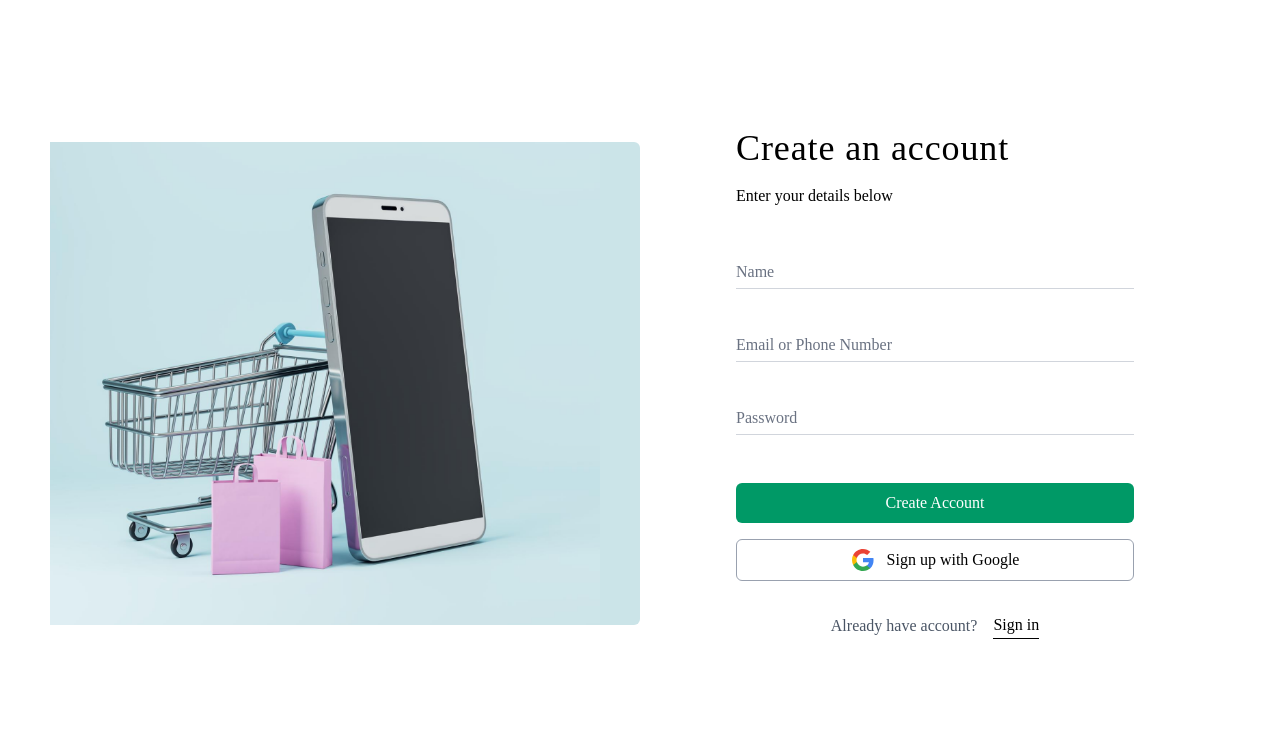
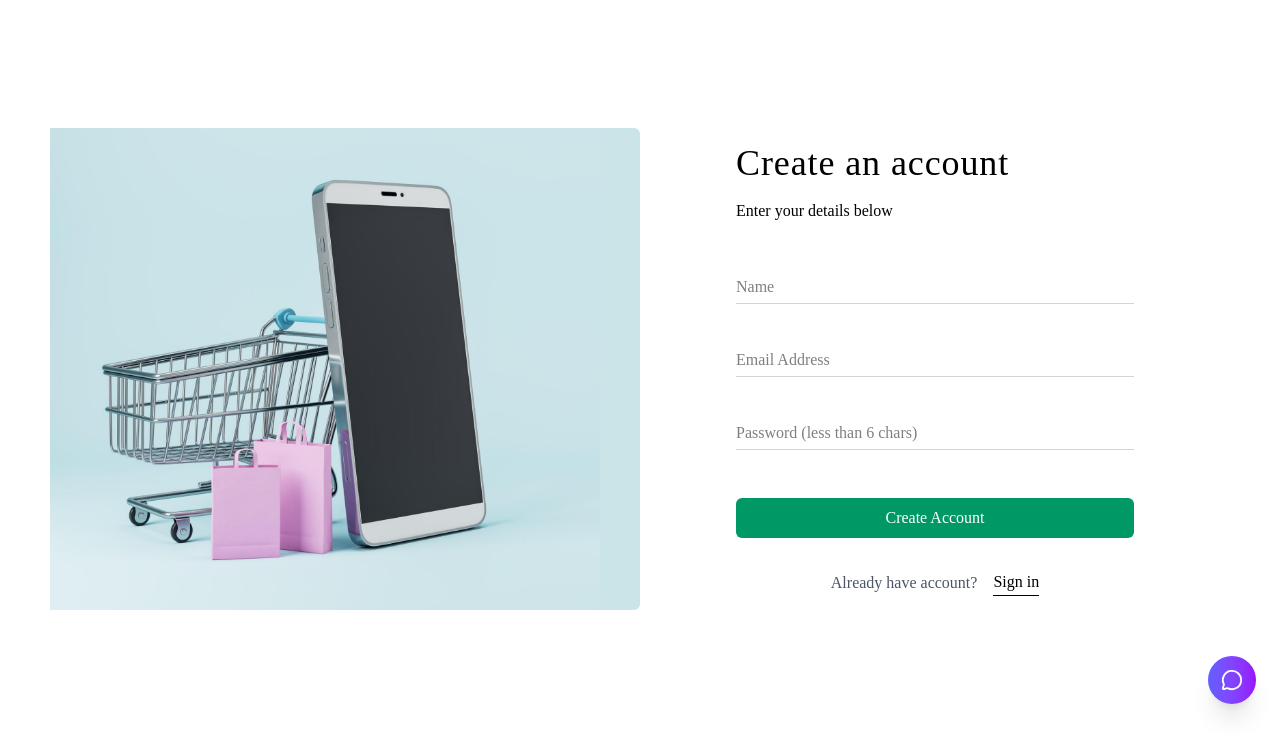
Before and after one commit to ayatbd/easy-mart, a Next.js app: page /signup in a window 1280 px wide. Shown: the top 752 px of the page. Built offline with nearby package versions, Linux system fonts and the light colour scheme.

Commit message:
added registration integration successfully

```diff
--- a/src/app/(auth)/signin/page.tsx
+++ b/src/app/(auth)/signin/page.tsx
@@ -22,7 +22,7 @@ export default function SignIn() {
         <div className="w-full lg:w-1/2 flex items-center justify-center px-4 sm:px-10 lg:px-24">
           <div className="w-full max-w-100 flex flex-col">
             <h1 className="text-3xl sm:text-4xl font-medium tracking-wide mb-4 text-black">
-              Sign up to Easy Mart
+              Sign in to Easy Mart
             </h1>
             <p className="text-black mb-12">Enter your details below</p>
 
--- a/src/app/(auth)/signup/page.tsx
+++ b/src/app/(auth)/signup/page.tsx
@@ -1,17 +1,86 @@
-import React from "react";
+"use client";
+import React, { useState } from "react";
 import Image from "next/image";
 import Link from "next/link";
+import { useRouter } from "next/navigation";
 import Container from "@/components/modules/Container";
+import {
+  useRegisterUserMutation,
+  useLoginMutation,
+} from "@/redux/features/auth/authApi";
+import { useDispatch } from "react-redux";
+import { setUser } from "@/redux/features/auth/authSlice";
 
 export default function SignUp() {
+  const router = useRouter();
+  const dispatch = useDispatch();
+
+  // RTK Query Mutations
+  const [registerUser, { isLoading }] = useRegisterUserMutation();
+  const [login] = useLoginMutation();
+
+  // Local State for errors and form
+  const [error, setError] = useState("");
+  const [formData, setFormData] = useState({
+    name: "",
+    email: "",
+    password: "",
+  });
+
+  const handleChange = (e) => {
+    setFormData({ ...formData, [e.target.name]: e.target.value });
+    setError(""); // Clear error when user types
+  };
+
+  const handleRegister = async (e) => {
+    e.preventDefault();
+    const { name, email, password } = formData;
+
+    // 1. Validation: Password must be less than 6 characters
+    if (password.length >= 6) {
+      setError("Password is too long! Must be less than 6 characters.");
+      return;
+    }
+
+    // 2. Capitalize first letter of Name
+    const formattedName = name.charAt(0).toUpperCase() + name.slice(1);
+
+    const userInfo = {
+      name: formattedName,
+      email: email.toLowerCase(),
+      role: "user",
+    };
+
+    try {
+      // 3. Send to Backend
+      const res = await registerUser(userInfo).unwrap();
+
+      // 4. Check if Backend rejected based on existing email
+      // (Your express code returns { message: "user already exists" })
+      if (res.message === "user already exists") {
+        setError("This email is already registered. Please use another.");
+        return;
+      }
+
+      // 5. If successful, get JWT and login
+      const tokenRes = await login({ email: userInfo.email }).unwrap();
+      dispatch(setUser({ user: userInfo, token: tokenRes.token }));
+
+      router.push("/admin"); // Or wherever you want them to go
+    } catch (err) {
+      setError("Something went wrong. Please try again.");
+    }
+  };
+
   return (
     <Container>
       <div className="w-full flex flex-col lg:flex-row items-center py-18 lg:py-32">
+        {/* Left Side Image */}
         <div className="hidden lg:flex w-1/2 h-full bg-[#CBE4E8] items-center justify-end rounded-r-sm pr-10 overflow-hidden">
           <div className="w-full h-full max-w-200">
             <Image
               src="/images/auth/image1.png"
-              alt="Shopping Cart and Phone"
+              alt="Auth Image"
               width={780}
               height={780}
               className="object-contain object-right"
@@ -19,6 +88,7 @@ export default function SignUp() {
           </div>
         </div>
 
+        {/* Right Side Form */}
         <div className="w-full lg:w-1/2 flex items-center justify-center px-4 sm:px-10 lg:px-24">
           <div className="w-full max-w-100 flex flex-col">
             <h1 className="text-3xl sm:text-4xl font-medium tracking-wide mb-4 text-black">
@@ -26,60 +96,46 @@ export default function SignUp() {
             </h1>
             <p className="text-black mb-12">Enter your details below</p>
 
-            <form className="flex flex-col gap-10">
+            {/* Error Message Display */}
+            {error && (
+              <div className="bg-red-50 text-red-600 p-3 rounded-md mb-6 text-sm border border-red-200">
+                {error}
+              </div>
+            )}
+
+            <form onSubmit={handleRegister} className="flex flex-col gap-10">
               <input
                 type="text"
+                name="name"
+                required
                 placeholder="Name"
-                className="w-full border-b border-gray-300 py-1 bg-transparent text-black placeholder-gray-500 focus:outline-none focus:border-black transition-colors"
+                onChange={handleChange}
+                className="w-full border-b border-gray-300 py-1 bg-transparent text-black focus:outline-none focus:border-black transition-colors"
               />
               <input
-                type="text"
-                placeholder="Email or Phone Number"
-                className="w-full border-b border-gray-300 py-1 bg-transparent text-black placeholder-gray-500 focus:outline-none focus:border-black transition-colors"
+                type="email"
+                name="email"
+                required
+                placeholder="Email Address"
+                onChange={handleChange}
+                className="w-full border-b border-gray-300 py-1 bg-transparent text-black focus:outline-none focus:border-black transition-colors"
               />
               <input
                 type="password"
-                placeholder="Password"
-                className="w-full border-b border-gray-300 py-1 bg-transparent text-black placeholder-gray-500 focus:outline-none focus:border-black transition-colors"
+                name="password"
+                required
+                placeholder="Password (less than 6 chars)"
+                onChange={handleChange}
+                className="w-full border-b border-gray-300 py-1 bg-transparent text-black focus:outline-none focus:border-black transition-colors"
               />
 
               <div className="flex flex-col gap-4 mt-2">
                 <button
                   type="submit"
-                  className="w-full bg-emerald-600 text-white py-2 rounded-sm font-medium hover:bg-emerald-700 transition-colors"
+                  disabled={isLoading}
+                  className="w-full bg-emerald-600 text-white py-2 rounded-sm font-medium hover:bg-emerald-700 transition-colors disabled:bg-gray-400"
                 >
-                  Create Account
-                </button>
-
-                <button
-                  type="button"
-                  className="w-full border border-gray-400 bg-white text-black py-2 rounded-sm font-medium hover:bg-gray-50 transition-colors flex items-center justify-center gap-3"
-                >
-                  <svg
-                    width="24"
-                    height="24"
-                    viewBox="0 0 24 24"
-                    fill="none"
-                    xmlns="http://www.w3.org/2000/svg"
-                  >
-                    <path
-                      d="M22.56 12.25c0-.78-.07-1.53-.2-2.25H12v4.26h5.92c-.26 1.37-1.04 2.53-2.21 3.31v2.77h3.57c2.08-1.92 3.28-4.74 3.28-8.09z"
-                      fill="#4285F4"
-                    />
-                    <path
-                      d="M12 23c2.97 0 5.46-.98 7.28-2.66l-3.57-2.77c-.98.66-2.23 1.06-3.71 1.06-2.86 0-5.29-1.93-6.16-4.53H2.18v2.84C3.99 20.53 7.7 23 12 23z"
-                      fill="#34A853"
-                    />
-                    <path
-                      d="M5.84 14.09c-.22-.66-.35-1.36-.35-2.09s.13-1.43.35-2.09V7.07H2.18C1.43 8.55 1 10.22 1 12s.43 3.45 1.18 4.93l2.85-2.22.81-.62z"
-                      fill="#FBBC05"
-                    />
-                    <path
-                      d="M12 5.38c1.62 0 3.06.56 4.21 1.64l3.15-3.15C17.45 2.09 14.97 1 12 1 7.7 1 3.99 3.47 2.18 7.07l3.66 2.84c.87-2.6 3.3-4.53 6.16-4.53z"
-                      fill="#EA4335"
-                    />
-                  </svg>
-                  Sign up with Google
+                  {isLoading ? "Creating..." : "Create Account"}
                 </button>
               </div>
             </form>
--- a/src/app/layout.tsx
+++ b/src/app/layout.tsx
@@ -2,6 +2,8 @@ import type { Metadata } from "next";
 import { Geist, Geist_Mono } from "next/font/google";
 import "./globals.css";
 import ScrollButton from "@/components/others/ScrollButton";
+import FloatingChat from "@/components/others/FloatingChat";
+import Providers from "@/lib/Providers";
 
 const geistSans = Geist({
   variable: "--font-geist-sans",
@@ -28,9 +30,9 @@ export default function RootLayout({
       <body
         className={`${geistSans.variable} ${geistMono.variable} antialiased`}
       >
+        <FloatingChat />
         <ScrollButton />
-
-        {children}
+        <Providers>{children}</Providers>
       </body>
     </html>
   );
--- a/src/components/main/home/PromoBanner.tsx
+++ b/src/components/main/home/PromoBanner.tsx
@@ -3,6 +3,7 @@
 import React, { useState, useEffect } from "react";
 import Image from "next/image";
 import Link from "next/link";
+import Container from "@/components/modules/Container";
 
 // --- Glassmorphic Timer Component ---
 const TimerBlock = ({ value, label }: { value: number; label: string }) => (
@@ -49,6 +50,7 @@ export default function PromoBanner() {
   }, []);
 
   return (
+    <Container>
       <section className="max-w-7xl mx-auto px-4 sm:px-6 lg:px-8 py-16">
         <div className="relative w-full rounded-3xl overflow-hidden bg-linear-to-br from-gray-900 via-gray-900 to-emerald-900 flex flex-col md:flex-row items-center justify-between px-6 py-12 md:p-16 lg:p-20 shadow-2xl group border border-gray-800">
           <div className="absolute top-0 right-0 w-72 h-72 sm:w-96 sm:h-96 bg-emerald-500/20 rounded-full blur-[100px] pointer-events-none transform group-hover:scale-110 transition-transform duration-1000"></div>
@@ -118,5 +120,6 @@ export default function PromoBanner() {
           </div>
         </div>
       </section>
+    </Container>
   );
 }
--- a/src/components/others/FloatingChat.tsx
+++ b/src/components/others/FloatingChat.tsx
@@ -1,26 +1,77 @@
 "use client";
 
-import { MessageCircle, Mail } from "lucide-react";
+import { useState } from "react";
+import { MessageCircle, Mail, X } from "lucide-react";
 
 export default function FloatingChat() {
+  const [open, setOpen] = useState(false);
+
+  const phoneNumber = "8801XXXXXXXXX";
+  const message = "Hello, I need help!";
+
+  const whatsappLink = `https://wa.me/${phoneNumber}?text=${encodeURIComponent(message)}`;
+
   return (
-    <div className="fixed bottom-6 left-6 z-50 flex flex-col gap-3">
+    <div className="fixed bottom-24 right-6 z-50 flex flex-col items-end gap-3">
+      {/* OPTIONS */}
+      <div
+        className={`
+          flex flex-col gap-3 mb-2
+          transition-all duration-300
+          ${open ? "opacity-100 translate-y-0" : "opacity-0 translate-y-5 pointer-events-none"}
+        `}
+      >
         {/* WhatsApp */}
         <a
-        href="https://wa.me/8801XXXXXXXXX"
+          href={whatsappLink}
           target="_blank"
-        className="w-12 h-12 bg-green-500 rounded-full flex items-center justify-center text-white shadow-md hover:scale-110 transition"
+          className="
+            flex items-center gap-3
+            bg-white/80 backdrop-blur-md
+            px-4 py-2 rounded-full
+            shadow-lg hover:shadow-xl
+            transition hover:scale-105
+          "
         >
-        <MessageCircle size={20} />
+          <div className="w-10 h-10 rounded-full bg-green-500 flex items-center justify-center text-white">
+            <MessageCircle size={18} />
+          </div>
+          <span className="text-sm font-medium text-gray-800">WhatsApp</span>
         </a>
 
         {/* Email */}
         <a
           href="mailto:your@email.com"
-        className="w-12 h-12 bg-blue-500 rounded-full flex items-center justify-center text-white shadow-md hover:scale-110 transition"
+          className="
+            flex items-center gap-3
+            bg-white/80 backdrop-blur-md
+            px-4 py-2 rounded-full
+            shadow-lg hover:shadow-xl
+            transition hover:scale-105
+          "
         >
-        <Mail size={20} />
+          <div className="w-10 h-10 rounded-full bg-blue-500 flex items-center justify-center text-white">
+            <Mail size={18} />
+          </div>
+          <span className="text-sm font-medium text-gray-800">Email Us</span>
         </a>
+      </div>
+
+      {/* MAIN BUTTON */}
+      <button
+        onClick={() => setOpen(!open)}
+        className="
+          w-12 h-12 rounded-full
+          bg-gradient-to-r from-indigo-500 to-purple-600
+          text-white
+          flex items-center justify-center
+          shadow-xl hover:shadow-2xl
+          transition-all duration-300 animate-[fadeInUp_0.5s_ease]
+          hover:scale-110 active:scale-95
+        "
+      >
+        {open ? <X size={22} /> : <MessageCircle size={22} />}
+      </button>
     </div>
   );
 }
--- /dev/null
+++ b/src/lib/Providers.tsx
@@ -0,0 +1,8 @@
+"use client";
+
+import { Provider } from "react-redux";
+import { store } from "@/redux/store";
+
+export default function Providers({ children }: { children: React.ReactNode }) {
+  return <Provider store={store}>{children}</Provider>;
+}
--- /dev/null
+++ b/src/redux/api/baseApi.ts
@@ -0,0 +1,17 @@
+import { createApi, fetchBaseQuery } from "@reduxjs/toolkit/query/react";
+
+export const baseApi = createApi({
+    reducerPath: "api",
+    baseQuery: fetchBaseQuery({
+        baseUrl: "http://localhost:5000", // Your Express server URL
+        prepareHeaders: (headers, { getState }) => {
+            const token = getState().auth.token;
+            if (token) {
+                headers.set("authorization", `Bearer ${token}`);
+            }
+            return headers;
+        },
+    }),
+    tagTypes: ["User", "Product", "Cart"],
+    endpoints: () => ({}),
+});
--- /dev/null
+++ b/src/redux/features/auth/authApi.ts
@@ -0,0 +1,22 @@
+import { baseApi } from "../../api/baseApi";
+
+const authApi = baseApi.injectEndpoints({
+    endpoints: (builder) => ({
+        registerUser: builder.mutation({
+            query: (userData) => ({
+                url: "/users",
+                method: "POST",
+                body: userData,
+            }),
+        }),
+        login: builder.mutation({
+            query: (credentials) => ({
+                url: "/jwt",
+                method: "POST",
+                body: credentials,
+            }),
+        }),
+    }),
+});
+
+export const { useRegisterUserMutation, useLoginMutation } = authApi;
--- /dev/null
+++ b/src/redux/features/auth/authSlice.ts
@@ -0,0 +1,27 @@
+import { createSlice } from "@reduxjs/toolkit";
+
+const initialState = {
+    user: null,
+    token: typeof window !== "undefined" ? localStorage.getItem("token") : null,
+};
+
+const authSlice = createSlice({
+    name: "auth",
+    initialState,
+    reducers: {
+        setUser: (state, action) => {
+            const { user, token } = action.payload;
+            state.user = user;
+            state.token = token;
+            localStorage.setItem("token", token);
+        },
+        logout: (state) => {
+            state.user = null;
+            state.token = null;
+            localStorage.removeItem("token");
+        },
+    },
+});
+
+export const { setUser, logout } = authSlice.actions;
+export default authSlice.reducer;
--- a/src/redux/store.ts
+++ b/src/redux/store.ts
@@ -1,14 +1,12 @@
-import { configureStore } from '@reduxjs/toolkit';
-import { apiSlice } from './api/apislice';
+import { configureStore } from "@reduxjs/toolkit";
+import { baseApi } from "./api/baseApi";
+import authReducer from "./features/auth/authSlice";
 
 export const store = configureStore({
     reducer: {
-        // auth: authReducer,
-        [apiSlice.reducerPath]: apiSlice.reducer,
+        [baseApi.reducerPath]: baseApi.reducer,
+        auth: authReducer,
     },
     middleware: (getDefaultMiddleware) =>
-        getDefaultMiddleware().concat(apiSlice.middleware),
+        getDefaultMiddleware().concat(baseApi.middleware),
 });
-
-export type RootState = ReturnType<typeof store.getState>;
-export type AppDispatch = typeof store.dispatch;
```
Also changed, not shown: src/redux/api/apislice.ts (deleted, +0 -105 lines). Lines whose indentation alone changed are shown as unchanged.
